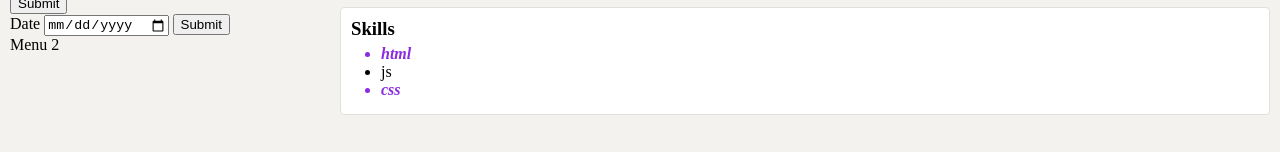
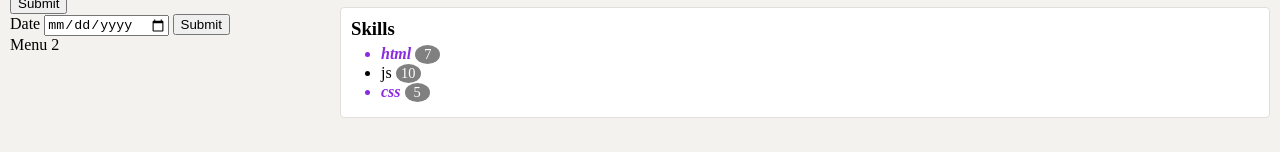
Before and after one commit to Suciu532/Suciu532.github.io, a plain HTML site: page index.html in a window 1280 px wide. Shown: the part 232-384 px from the top of the page. Drawn offline with Linux system fonts and the light colour scheme.

Commit message:
show endorsements in skill

```diff
--- a/functions.js
+++ b/functions.js
@@ -57,17 +57,16 @@ document.querySelector('#top-menu-bar').addEventListener("click", function (e) {
 
 
 var skills = [
-    { name: "html", favorit: true },
-    { name: "js" },
-    { name: "css", favorit: true }
+    { name: "html", favorit: true, endorsements: 7 },
+    { name: "js", endorsements: 10 },
+    { name: "css", favorit: true, endorsements: 5 }
 ];
 
 var skillsHtml = skills.map(function (skill) {
-    console.info(skill);
-    if (skill.favorit) {
-        return `<li class="favorit">${skill.name}</li>`;
-    }
-    return `<li>${skill.name}</li>`;
+    console.info(skill, skill.endorsements);
+    var favorit = skill.favorit ? 'class="favorit"' : '';
+    console.warn('f', favorit);
+    return `<li ${favorit}>${skill.name} <span>${skill.endorsements}</span></li>`;
 
 }).join('');
 
--- a/style.css
+++ b/style.css
@@ -85,6 +85,19 @@ h1 {
     margin: 0 0 5px 0;
 }
 
+#skills li span {
+    font-weight: normal;
+    color: white;
+    font-style: normal;
+    font-size: 0.9em;
+    background-color: grey;
+    border-radius: 50%;
+    display: inline-block;
+    padding: 1px 5px;
+    min-width: 15px;
+    text-align: center;
+}
+
 td{
     color: cadetblue;
     padding: 10px 10px 10px 10px;
```
